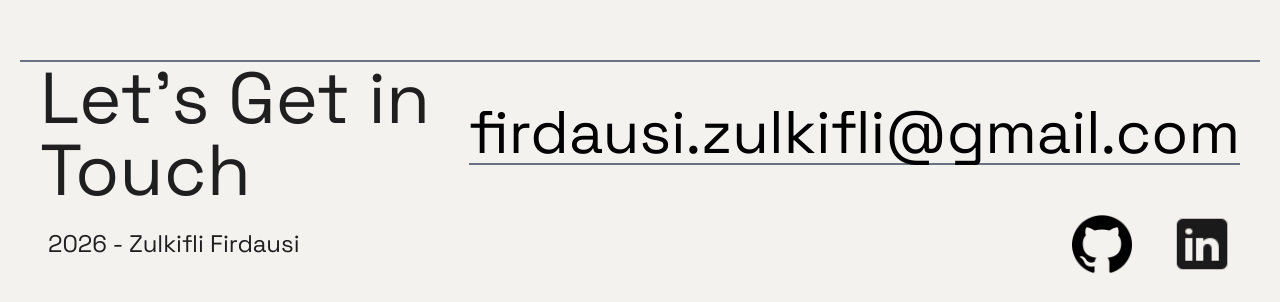
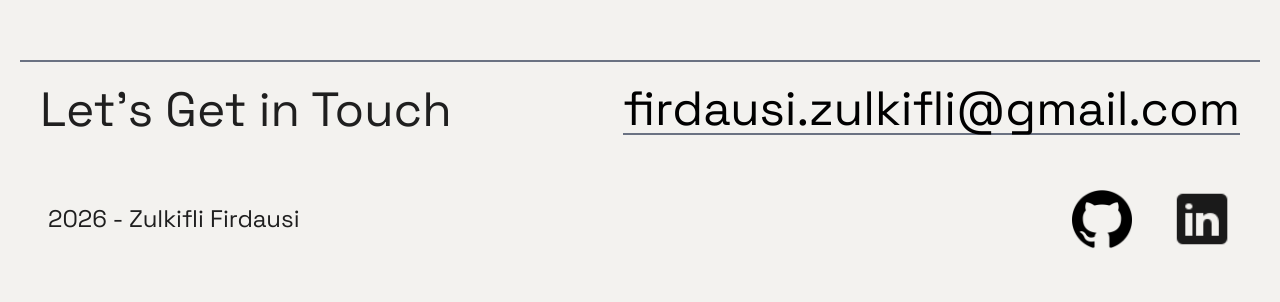
Before and after one commit to Zulkifli70/portofolio-new, a React (Vite) app: page / in a window 1280 px wide. Shown: the part 9120-9422 px from the top of the page. Built offline with nearby package versions, Linux system fonts and the light colour scheme.

Commit message:
change text size on footer

```diff
--- a/src/components/Footer.jsx
+++ b/src/components/Footer.jsx
@@ -3,12 +3,12 @@ function Footer() {
     <footer className="w-full lg:min-h-60 px-5 flex flex-col font-space">
       <div className="w-full flex flex-col flex-1 border-t-2 border-t-gray-500 gap-5 md:p-5 lg:gap-0 pt-3 lg:pt-0">
         <div className="flex lg:flex-1 justify-between lg:items-center h-2/3">
-          <h2 className="text-xl text-text-primary lg:text-4xl xl:text-7xl">
+          <h2 className="text-xl text-text-primary lg:text-4xl xl:text-5xl">
             Let's Get in Touch
           </h2>
           <a
             href="mailto:firdausi.zulkifli@gmail.com"
-            className="text-xl lg:text-4xl xl:text-6xl border-b-2 border-b-gray-500"
+            className="text-xl lg:text-4xl xl:text-5xl border-b-2 border-b-gray-500"
           >
             firdausi.zulkifli@gmail.com
           </a>
```
